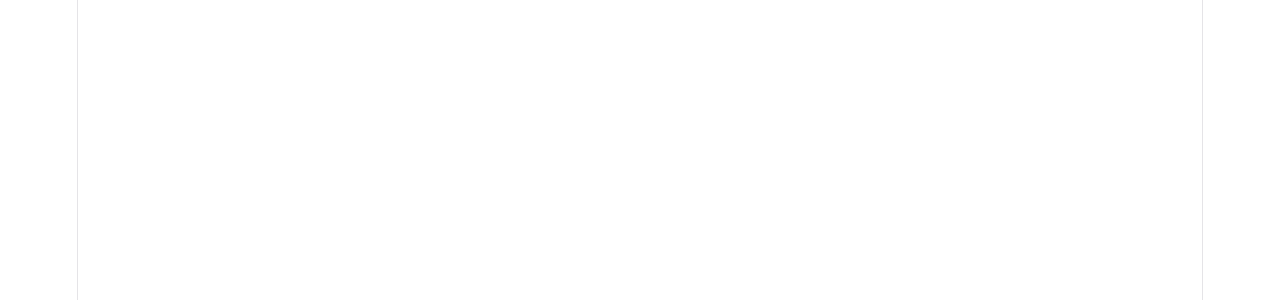
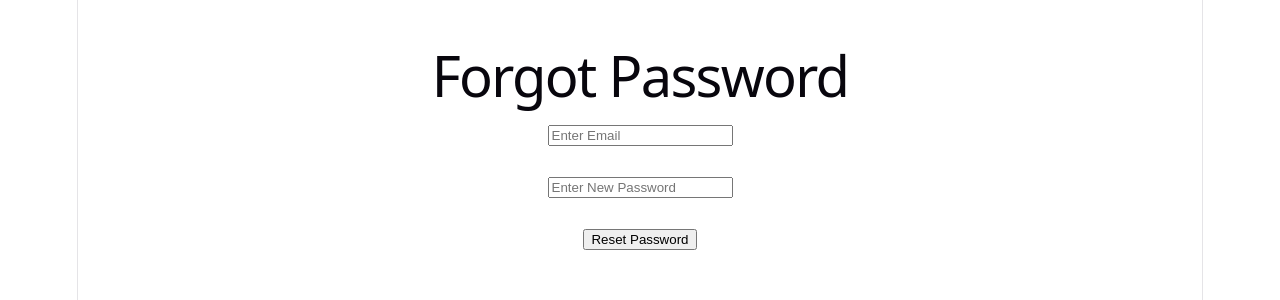
Before and after one commit to ritwikvarshney25-debug/AI-Resume-Analyzer, a React (Vite) app in the folder client/: page /forgot-password in a window 1280 px wide. Before the commit this address had no page. Shown: the top 300 px of the page. Built offline with nearby package versions, Linux system fonts and the light colour scheme.

Commit message:
Added forgot password

```diff
--- a/client/src/App.jsx
+++ b/client/src/App.jsx
@@ -3,11 +3,13 @@
 import Login from "./pages/Login";
 import Register from "./pages/Register";
 import Profile from "./pages/Profile";
+import ForgotPassword from "./pages/ForgotPassword";
 
 export default function App() {
   return (
     <BrowserRouter>
       <Routes>
+        <Route path="/forgot-password" element={<ForgotPassword />} />
         <Route path="/" element={<Login />} />
         <Route path="/register" element={<Register />} />
         <Route path="/dashboard" element={<Dashboard />} />
--- /dev/null
+++ b/client/src/pages/ForgotPassword.jsx
@@ -0,0 +1,56 @@
+import { useState } from "react";
+import axios from "axios";
+
+function ForgotPassword() {
+  const [email, setEmail] = useState("");
+  const [newPassword, setNewPassword] = useState("");
+
+  const handleReset = async () => {
+    try {
+      const res = await axios.post(
+        "https://ai-resume-analyzer-c1px.onrender.com/api/auth/forgot-password",
+        {
+          email,
+          newPassword,
+        }
+      );
+
+      alert(res.data.message);
+
+    } catch (error) {
+  console.log(error);
+  console.log(error.response?.data);
+  alert(error.response?.data?.message || "Password Reset Failed");
+}
+  };
+
+  return (
+    <div style={{ padding: "30px" }}>
+      <h1>Forgot Password</h1>
+
+      <input
+        type="email"
+        placeholder="Enter Email"
+        value={email}
+        onChange={(e) => setEmail(e.target.value)}
+      />
+
+      <br /><br />
+
+      <input
+        type="password"
+        placeholder="Enter New Password"
+        value={newPassword}
+        onChange={(e) => setNewPassword(e.target.value)}
+      />
+
+      <br /><br />
+
+      <button onClick={handleReset}>
+        Reset Password
+      </button>
+    </div>
+  );
+}
+
+export default ForgotPassword;
--- a/client/src/pages/Login.jsx
+++ b/client/src/pages/Login.jsx
@@ -61,6 +61,13 @@
         <button type="submit">
           Login
         </button>
+
+        <p>
+  <a href="/forgot-password">
+    Forgot Password?
+  </a>
+</p>
+
       </form>
       <p>
   Don't have an account?{" "}
```
